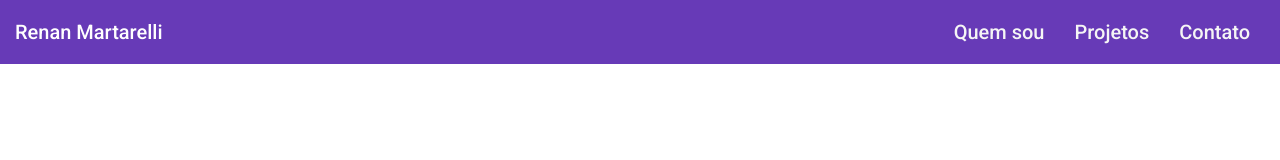
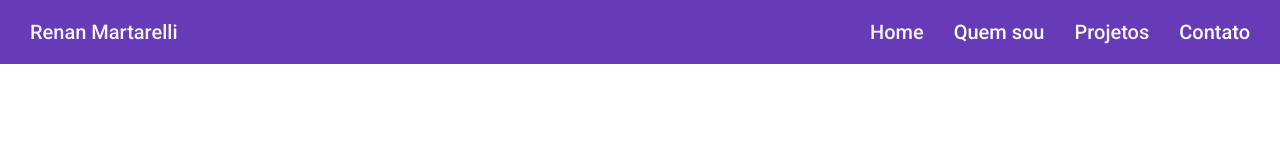
Before and after one commit to Martarelli/Angular-Martarelli, an Angular app: page / in a window 1280 px wide. Shown: the top 160 px of the page. Built offline with nearby package versions, Linux system fonts and the light colour scheme.

Commit message:
adicionado hover e link para home

```diff
--- a/src/app/views/templates/header/header.component.css
+++ b/src/app/views/templates/header/header.component.css
@@ -15,9 +15,13 @@
   padding: 15px;
 }
 
-.links > a {
+a {
   padding: 0px 15px;
   text-decoration: none;
   color: whitesmoke;
+}
 
+a:hover {
+  color: black;
+  transition: ease-in-out 1.2s  ;
 }
--- a/src/app/views/templates/header/header.component.html
+++ b/src/app/views/templates/header/header.component.html
@@ -1,9 +1,11 @@
 <mat-toolbar color="primary" class="header">
   <div class="title">
-    <span>Renan Martarelli</span>
+    <a routerLink=""><span>Renan Martarelli</span></a>
   </div>
 
   <div class="links">
+    <a routerLink="">Home</a>
+
     <a>Quem sou</a>
 
     <a routerLink="/projects" >Projetos</a>
```
